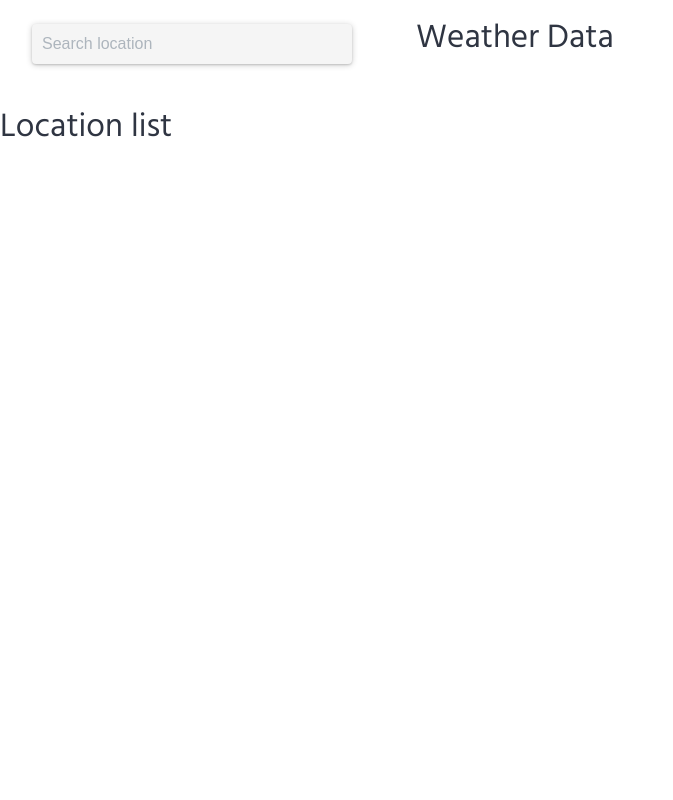
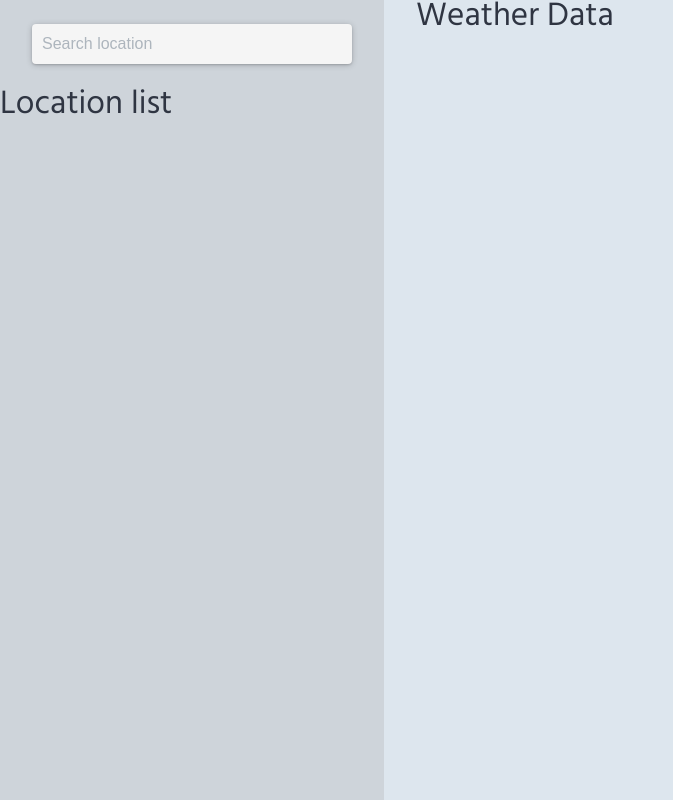
Before and after one commit to stepanovnikita13/weather-forecast, a React (Create React App) app: page / in a window 1280 px wide. Shown: the whole page, without its empty margins (0-673 px from the left). Built offline with nearby package versions, Linux system fonts and the light colour scheme.

Commit message:
add sidebar bgcolor, headerHeight var and changes in globalstyles

```diff
--- a/src/styles/GlobalStyles.ts
+++ b/src/styles/GlobalStyles.ts
@@ -13,6 +13,7 @@ export const GlobalStyle = createGlobalStyle(
 			-webkit-font-smoothing: antialiased;
 			-moz-osx-font-smoothing: grayscale;
 			color: ${theme.colors.font.primary};
+			background-color: ${theme.colors.backgrounds.default};
 		}
 
 		code {
@@ -33,6 +34,15 @@ export const GlobalStyle = createGlobalStyle(
 		h4 {
 			margin-bottom: 0.7em;
 		}
+		h1,
+		h2,
+		h3,
+		h4,
+		h5,
+		h6 {
+			margin-top: 0;
+		}
+
 		${headings.map(
 			(h: THeadings) => `
 		${h} {
--- a/src/styles/colors.ts
+++ b/src/styles/colors.ts
@@ -16,6 +16,11 @@ const COLORS_SYSTEM = {
 	black: '#000',
 	black900: '#242424',
 	black_aplha20: 'rgba(0, 0, 0, .2)',
+	black_aplha40: 'rgba(0, 0, 0, .4)',
+	black_aplha50: 'rgba(0, 0, 0, .5)',
+	black_aplha60: 'rgba(0, 0, 0, .6)',
+	black_aplha70: 'rgba(0, 0, 0, .7)',
+	black_aplha80: 'rgba(0, 0, 0, .8)',
 
 	skyblue100: '#f5f5f5',
 	skyblue200: '#eef3f7',
--- a/src/styles/theme.ts
+++ b/src/styles/theme.ts
@@ -17,6 +17,8 @@ const theme = {
 			default: COLORS.skyblue300,
 			disabled: COLORS.greyBlue300,
 			loaderAnimation: COLORS.greyBlue200,
+			overlay: COLORS.black_aplha50,
+			sidebar: COLORS.greyBlue400,
 		},
 		font: {
 			disabled: COLORS.greyBlue500,
@@ -34,6 +36,8 @@ const theme = {
 			default: COLORS.darkblue500,
 			disabled: COLORS.greyBlue700,
 			loaderAnimation: COLORS.greyBlue600,
+			overlay: COLORS.black_aplha60,
+			sidebar: COLORS.darkblue600,
 		},
 		font: {
 			primary: COLORS.white100,
--- a/src/styles/variables.ts
+++ b/src/styles/variables.ts
@@ -43,17 +43,23 @@ const variables = {
 		},
 	},
 	control: {
-		width: '180px',
 		borderWidth: '1px',
 		borderRadius: '4px',
 		borderRadiusLarge: '8px',
 		focusBorderWidth: '2px',
+		width: '180px',
+		headerHeight: {
+			mobile: '40px',
+			tablet: '50px',
+		},
 	},
 	shadows: {
 		container: `0px 1px 6px 0px rgba(0, 0, 0, 0.2),
 								0px 1px 2px 0px rgba(0, 0, 0, 0.15)`,
 	},
-	zIndex: {},
+	zIndex: {
+		sidebar: 1000,
+	},
 	indent(i: number) {
 		return `calc(${i * 0.5} * 1rem)`
 	},
```
